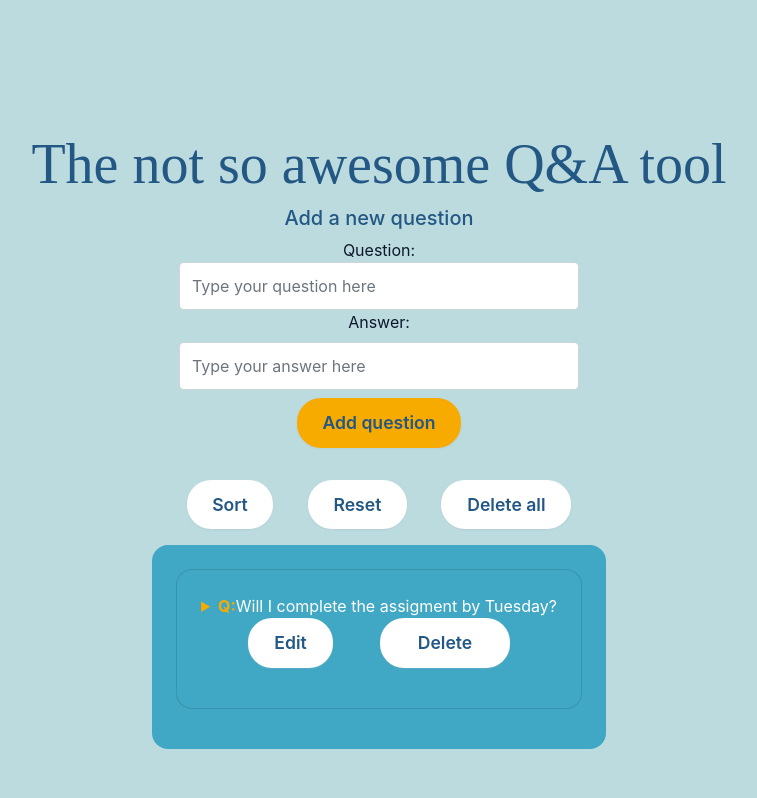
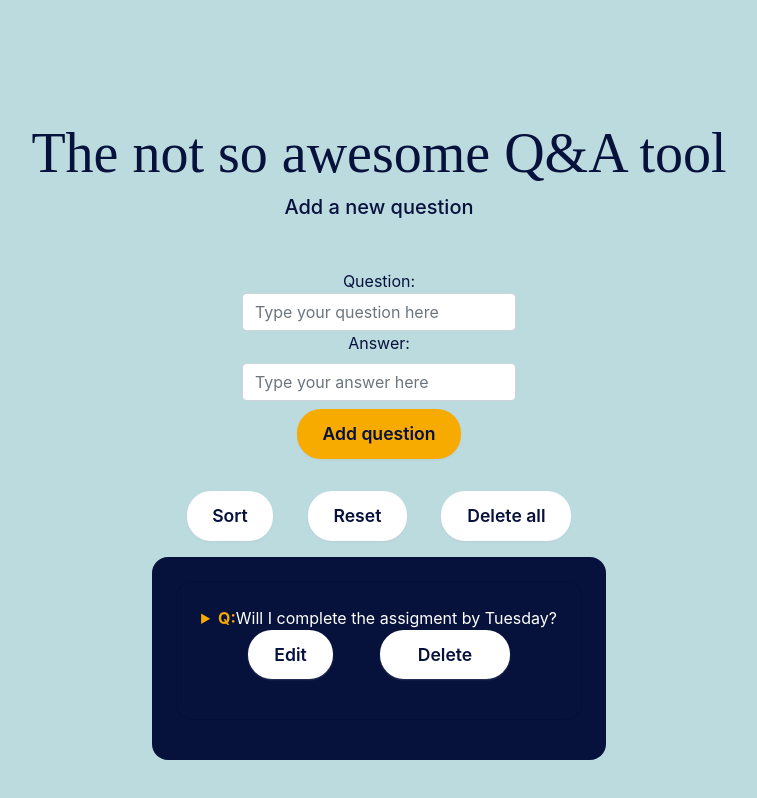
Before and after one commit to slvgonzalez/another-awesome-qa-tool, a React (Create React App) app: page / in a window 1280 px wide. Shown: the top 798 px of the page, without its empty margins (261-1018 px from the left). Built offline with nearby package versions, Linux system fonts and the light colour scheme; a web font is replaced by a local one.

Commit message:
added bigger constrast

```diff
--- a/src/App.css
+++ b/src/App.css
@@ -1,8 +1,9 @@
 @import "components/styles/Buttons.css";
 @import "components/styles/Forms.css";
+@import "components/styles/Tooltip.css";
 
 .wrapper {
-  background-color: #40A8C4;
+  background-color: #06113C;
   padding: 1.5rem;
   border-radius: 1rem;
   flex-wrap: wrap;
@@ -12,20 +13,20 @@
 }
 
 .wrapper .entries {
-  background-color: #0d172a;
+  background-color: #06113C opacity(0.6);
 }
 
 h1, h2, h4 {
   text-align: center;
   font-size: 7vh;
-  color: #235784;
+  color: #06113C;
   font-family: 'Koulen', cursive;
 }
 
 h3 {
   text-align: center;
   font-size: 20px;
-  color: #235784;
+  color: #06113C;
 }
 
 summary strong {
--- a/src/App.js
+++ b/src/App.js
@@ -72,8 +72,6 @@ function App() {
   }
 
 
-
-
   return (
     <div className="container mt-5">
 
--- a/src/components/EditForm.js
+++ b/src/components/EditForm.js
@@ -17,11 +17,11 @@ const EditForm = (props) => {
 
   return (
     <>
-    <h3>Edit question</h3>
-      <form onSubmit={handleSubmit(onSubmit)} className="wrapper">
+    <h3>Editing</h3>
+      <form onSubmit={handleSubmit(onSubmit)} className="wrapper form-group">
         <label htmlFor="name">Question:</label>
         <input
-            className="form-control my-2"
+            className="form-control"
             id="question"
             type="text"
             {...register('question', { required: true, minLength: 10 })}
--- a/src/components/FormHook.js
+++ b/src/components/FormHook.js
@@ -20,6 +20,9 @@ const FormHook = (props) => {
   return (
     <>
     <h3>Add a new question</h3>
+      <div id="anim">
+        <span class="tooltip" data-tooltip="You can find created questions and answers here.">?</span>
+      </div>
       <form onSubmit={handleSubmit(onSubmit)} className="form-group">
         <label htmlFor="name">Question:</label>
         <input
@@ -38,6 +41,7 @@ const FormHook = (props) => {
           className="form-control my-2"
           id="answer"
           type="text"
+          rows="4"
           placeholder="Type your answer here"
           {...register('answer', { required: true, minLength: 10 })}
         />
--- a/src/components/styles/Buttons.css
+++ b/src/components/styles/Buttons.css
@@ -4,7 +4,7 @@
   border: 0 solid #e2e8f0;
   border-radius: 1.5rem;
   box-sizing: border-box;
-  color:  #235784;
+  color:  #06113C;
   cursor: pointer;
   display: inline-block;
   font-family: "Basier circle",-apple-system,system-ui,"Segoe UI",Roboto,"Helvetica Neue",Arial,"Noto Sans",sans-serif,"Apple Color Emoji","Segoe UI Emoji","Segoe UI Symbol","Noto Color Emoji";
@@ -20,7 +20,7 @@
 
 .btn-delete {
   background-color: #fff;
-  color: #235784;
+  color: #06113C;
   min-width: 130px;
   width: 130px;
 }
@@ -32,19 +32,19 @@
 
 .btn-sort {
   background-color: #fff;
-  color: #235784;
+  color: #06113C;
   min-width: 85px;
   max-width: 130px;
 }
 
 .btn-sort:hover {
-  background-color: #235784;
+  background-color: #06113C;
   color: #fff;
 }
 
 .btn-add {
-  background-color: #F7AA00;;
-  color:#235784;
+  background-color: #F7AA00;
+  color:#06113C;
   min-width: 162px;
   display: flex;
   justify-content: center;
@@ -55,3 +55,37 @@
   justify-content: space-evenly;
   margin-bottom: 1rem;
 }
+
+.tooltip {
+  position: relative;
+  display: inline-block;
+ }
+
+ .tooltip .tooltiptext {
+  visibility: hidden;
+  width: 4em;
+  background-color: rgba(0, 0, 0, 0.253);
+  color: #fff;
+  text-align: center;
+  border-radius: 6px;
+  padding: 5px 0;
+  position: absolute;
+  z-index: 1;
+  top: 25%;
+  left: 110%;
+ }
+
+ .tooltip .tooltiptext::after {
+  content: "";
+  position: absolute;
+  top: 50%;
+  right: 100%;
+  margin-top: -5px;
+  border-width: 5px;
+  border-style: solid;
+  border-color: transparent rgba(0, 0, 0, 0.253) transparent transparent;
+ }
+
+ .tooltip:hover .tooltiptext {
+  visibility: visible;
+ }
--- a/src/components/styles/Forms.css
+++ b/src/components/styles/Forms.css
@@ -6,14 +6,13 @@ form {
 }
 
 label {
-  color:#0d172a;
+  color:#06113C;
 }
 
 input {
-  min-width: 400px;
+  display: inline-block;
+  word-wrap: break-word;
+  width: 500px;
   max-width: 700px;
-  height: 3rem;
   inline-size: 380px;
-  overflow-wrap: break-word;
-  hyphens: manual
 }
--- /dev/null
+++ b/src/components/styles/Tooltip.css
@@ -0,0 +1,66 @@
+.tooltip {
+  position: relative;
+  background: #F7AA00;
+  padding: 5px 12px;
+  margin: 5px;
+  font-size: 15px;
+  border-radius: 100%;
+  color: #FFF;
+}
+
+.tooltip:before,
+.tooltip:after {
+  position: absolute;
+  content: '';
+  opacity: 0;
+  transition: all 0.4s ease;
+}
+
+.tooltip:before {
+  border-width: 10px 8px 0 8px;
+  border-style: solid;
+  border-color: #F7AA00 transparent transparent transparent;
+  top: -15px;
+   transform: translateY(20px);
+}
+
+.tooltip:after {
+  content: attr(data-tooltip);
+  background: #F7AA00;
+  width: 160px;
+  height: 40px;
+  font-size: 13px;
+  font-weight: 300;
+  top: -75px;
+  left: -10px;
+  padding: 10px;
+  border-radius: 5px;
+  letter-spacing: 1px;
+  transform: translateY(20px);
+}
+
+.tooltip:hover::before,
+.tooltip:hover::after {
+  opacity: 1;
+  transform: translateY(-2px);
+}
+
+@keyframes shake {
+  0% {
+    transform: rotate(2deg);
+  }
+  50% {
+   transform: rotate(-3deg);
+  }
+  70% {
+    transform: rotate(3deg);
+  }
+
+  100% {
+    transform: rotate(0deg);
+  }
+}
+
+#anim:hover {
+  animation: shake 500ms ease-in-out forwards;
+}
```
